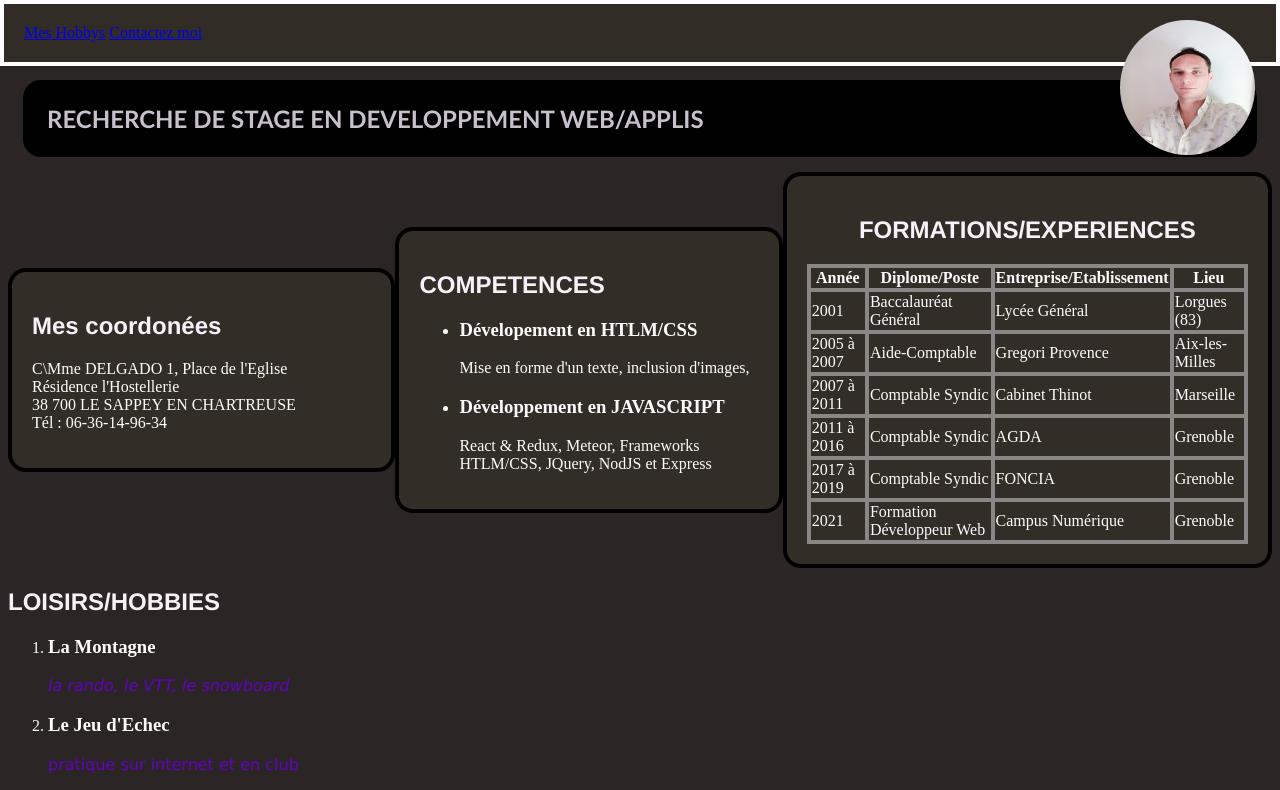
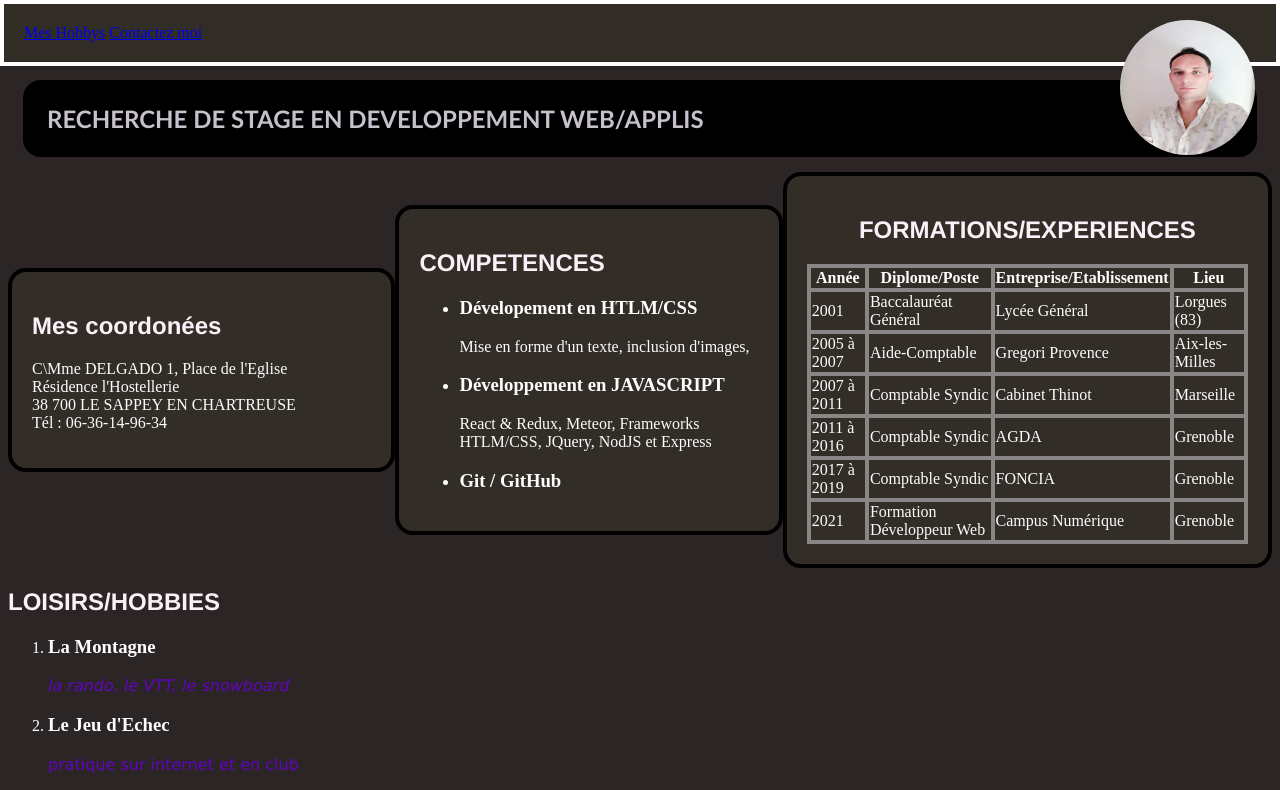
Before and after one commit to RobinPoulet/CV, a plain HTML site: page CV_Robin/index.html in a window 1280 px wide. Shown: the top 790 px of the page. Drawn offline with Linux system fonts and the light colour scheme.

Commit message:
ajout competence GIT

```diff
--- a/CV_Robin/index.html
+++ b/CV_Robin/index.html
@@ -41,6 +41,9 @@
               React & Redux, Meteor, Frameworks HTLM/CSS, JQuery, NodJS et
               Express
             </p>
+          </li>
+          <li>
+            <h3>Git / GitHub</h3>
           </li>
         </ul>
       </div>
```
